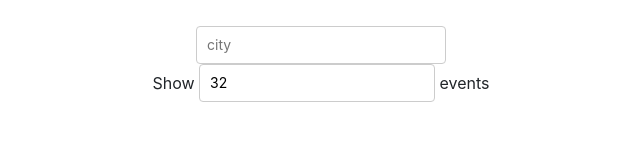
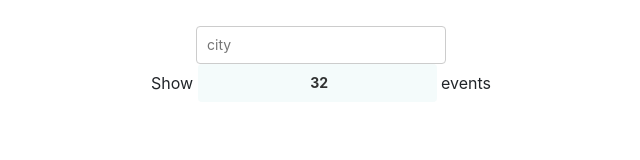
Before and after one commit to skouroufexis/meetup, a React (Create React App) app: page / in a window 1280 px wide. Shown: the top 160 px of the page, without its empty margins (319-959 px from the left). Built offline with nearby package versions, Linux system fonts and the light colour scheme.

Commit message:
Update App.css
Added some styles to the app

```diff
--- a/src/App.css
+++ b/src/App.css
@@ -57,7 +57,8 @@ input[type="text"], input[type="number"] {
 
 
 .suggestions > li:hover {
-  background-color: #BCDCDB;
+  background-color: rgb(188, 220, 219);
+  cursor: pointer;
 }
 
 .Event {
@@ -69,7 +70,7 @@ input[type="text"], input[type="number"] {
   position: relative;
 }
 
-.details-btn {
+/* .details_btn {
   position: absolute;
   right: 5px;
   bottom: 5px;
@@ -103,4 +104,31 @@ input[type="text"], input[type="number"] {
   width: 80px;
   margin: 20px 0 50px;
   text-align: right;
-}
+} */
+
+.container {margin-top: 1%;}
+.row{justify-content: center;}
+
+
+label {font-weight: bold;}
+
+#input_numberOfEvents {text-align: center;
+                       margin-bottom: 2%;
+                       color: rgba(0,0,0,0.8);
+                       font-weight: bold;
+                       border: none;
+                       background-color: rgb(145, 216, 214,0.1);
+                        }
+
+button {background-color:rgb(145, 216, 214);
+        color: white;
+        border: solid white thin;
+        box-shadow: 0px 0px 2px rgb(145, 216, 214);
+        margin-top: 1%;
+    }
+.event { background-color:rgb(145, 216, 214,0.15) ;
+         box-shadow: 0px 0px 7px rgb(145, 216, 214,1);
+         padding-top: 1%;
+         padding-bottom: 1%;
+
+      }
```
